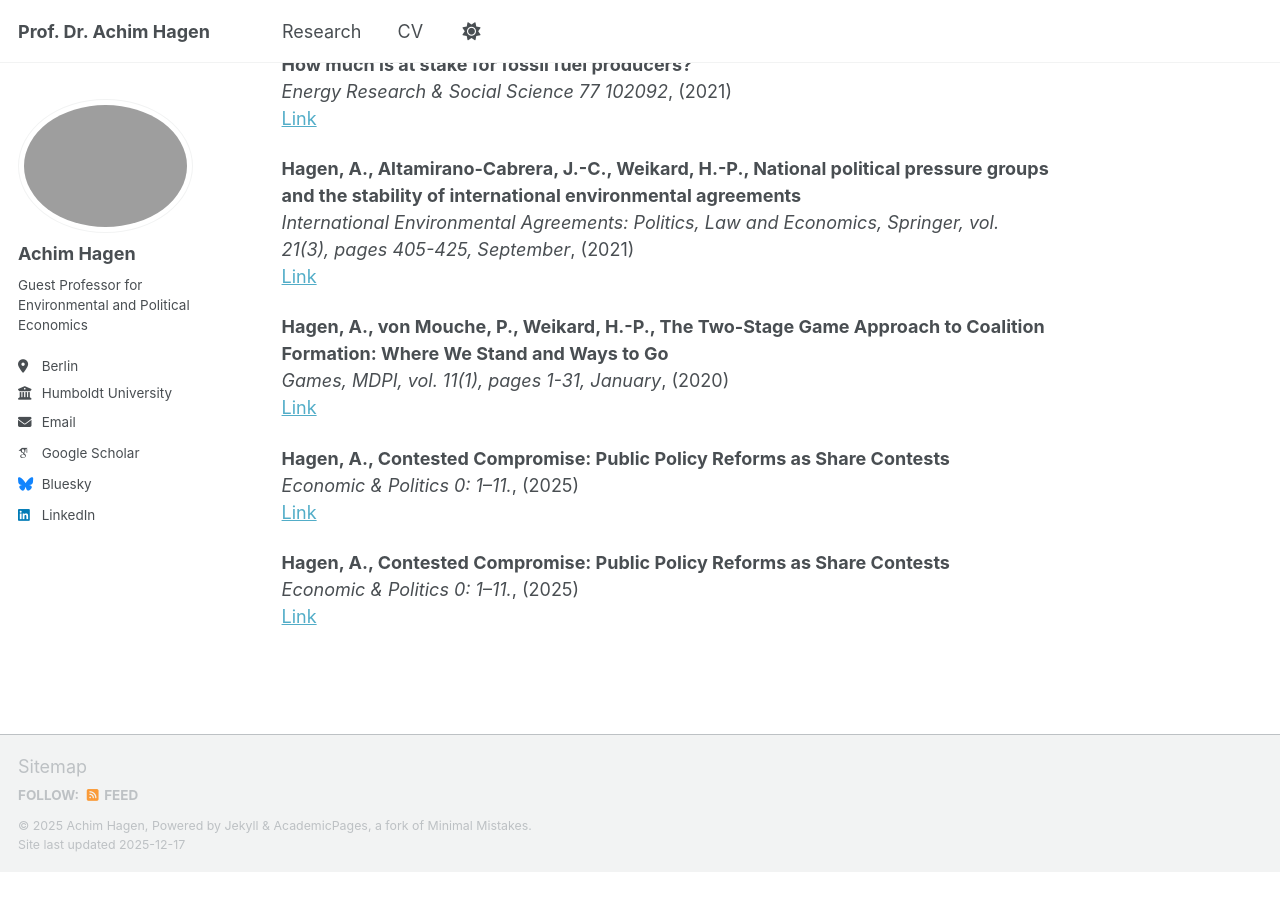
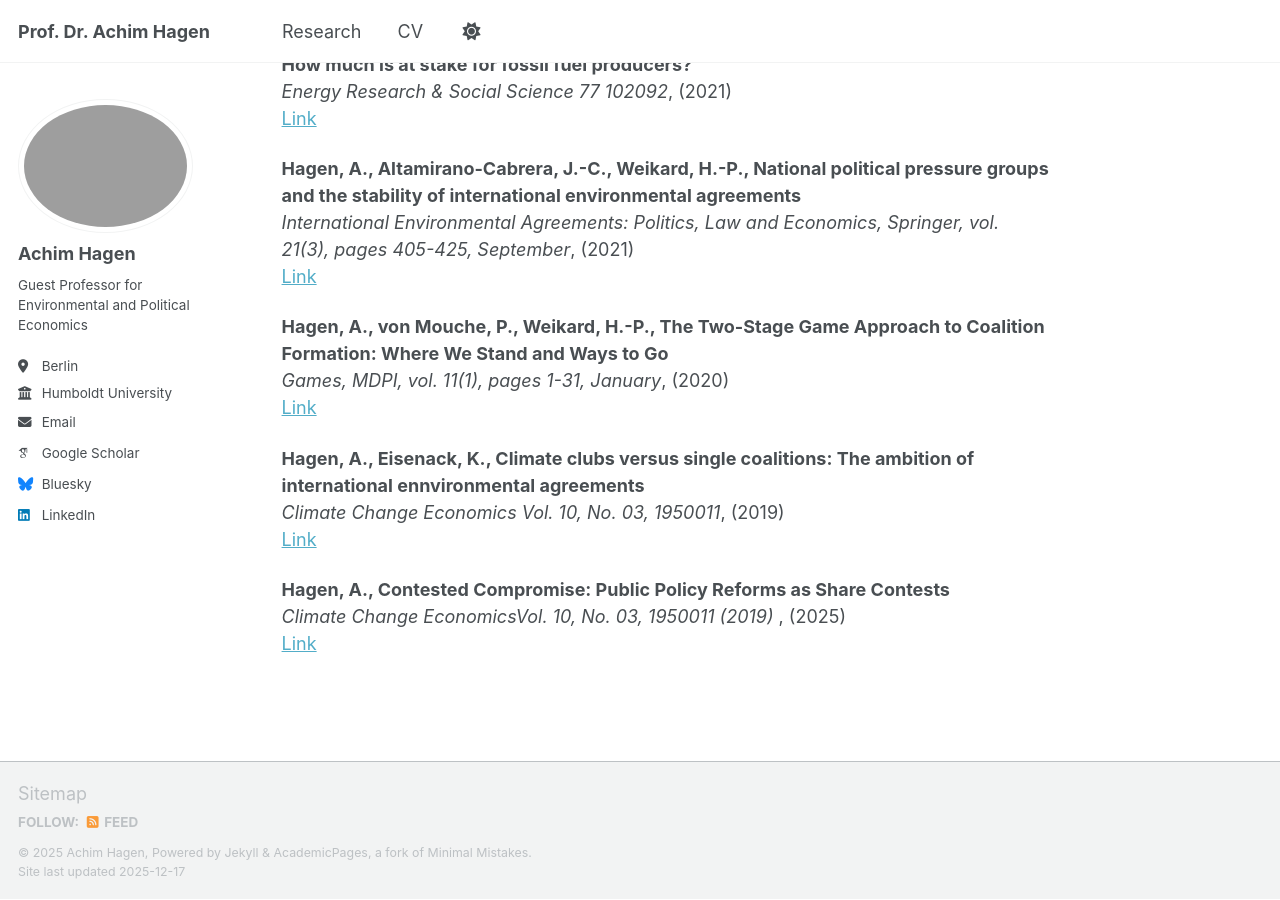
Before and after one commit to achhag/academic, a Jekyll site: the page built from _pages/publications.html, in a window 1280 px wide and 900 px high, scrolled down 1674 px. Built offline with Jekyll 4.4.1, drawn with Linux system fonts in a browser that asks for light colours; some web fonts are replaced; a script bundle is joined from its source files by our own code; library files that are not in the unit come from our copies; before the commit the page ends 2547 px from its top, so only the background shows below that.

Commit message:
Update publications.html

```diff
--- a/_pages/publications.html
+++ b/_pages/publications.html
@@ -97,13 +97,13 @@ author_profile: true
 </p>
 
 <p>
-<strong>Hagen, A., Contested Compromise: Public Policy Reforms as Share Contests</strong><br>
-<em>Economic & Politics 0: 1–11.</em>, (2025)<br>
-<a href="https://doi.org/10.1111/ecpo.70024" target="_blank">Link</a>
+<strong>Hagen, A., Eisenack, K., Climate clubs versus single coalitions: The ambition of international ennvironmental agreements</strong><br>
+<em>Climate Change Economics Vol. 10, No. 03, 1950011</em>, (2019)<br>
+<a href="https://doi.org/10.1142/S2010007819500118" target="_blank">Link</a>
 </p>
 
 <p>
 <strong>Hagen, A., Contested Compromise: Public Policy Reforms as Share Contests</strong><br>
-<em>Economic & Politics 0: 1–11.</em>, (2025)<br>
-<a href="https://doi.org/10.1111/ecpo.70024" target="_blank">Link</a>
+<em> Climate Change EconomicsVol. 10, No. 03, 1950011 (2019) </em>, (2025)<br>
+<a href="https://doi.org/10.1142/S2010007819500118" target="_blank">Link</a>
 </p>
```
